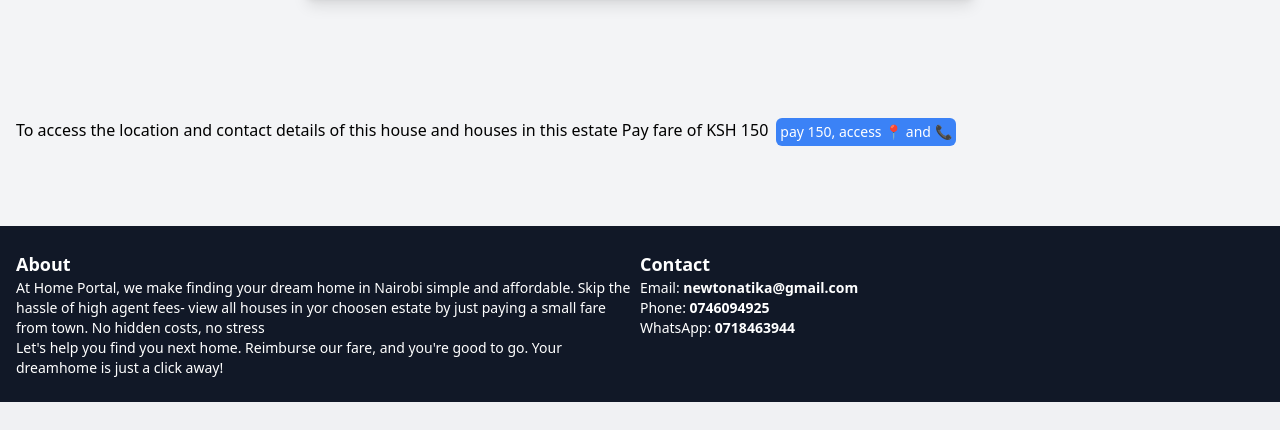
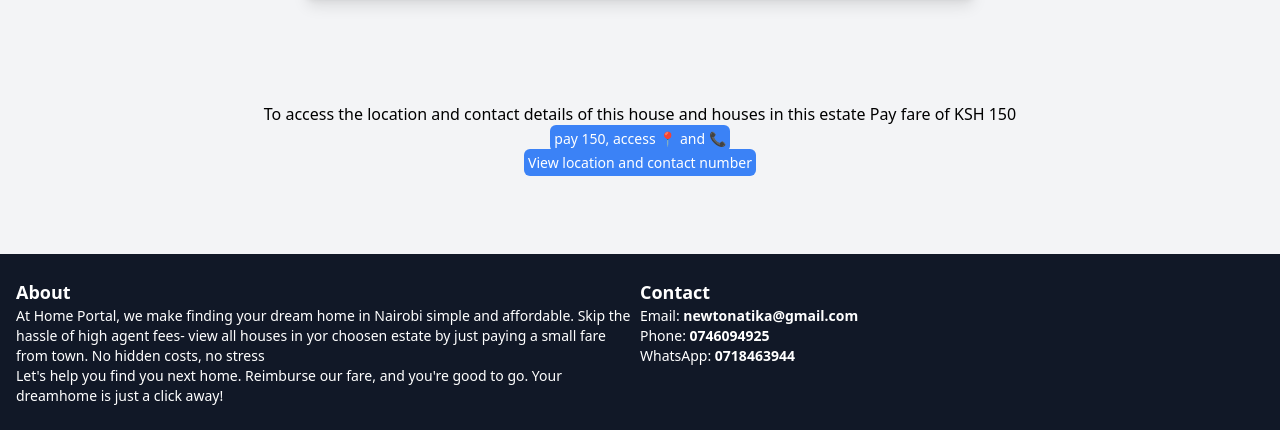
Before and after one commit to Newton-Shivachi/portalhome, a Django app: page /houses/1/ in a window 1280 px wide. Shown: the part 778-1208 px from the top of the page. Before the commit the page ends 1180 px from the top, so only its background shows below. Run offline with Django 5.2, Linux system fonts and the light colour scheme; data comes from the database, SQL or seed files in the repository; some libraries are stand-ins or nearby versions.

Commit message:
Update view_house.html

```diff
--- a/houses/templates/houses/view_house.html
+++ b/houses/templates/houses/view_house.html
@@ -65,11 +65,20 @@
     {% endif %}
 
     <!-- View Details Button -->
-            <div class="flex space-x-2 mt-4">
-                <p>To access the location and contact details of this house and houses in this estate Pay fare of KSH 150</p>
-                <a href="{% url 'house_detail' house.id %}" class="bg-blue-500 text-sm text-white px-1 py-1 rounded-md hover:bg-blue-600">
+            <div class="flex flex-col items-center w-full">
+                <div>
+                    <p>To access the location and contact details of this house and houses in this estate Pay fare of KSH 150</p>
+                </div>
+                <div>
+                    <a href="{% url 'house_detail' house.id %}" class="bg-blue-500 text-sm text-white px-1 py-1 rounded-md hover:bg-blue-600">
                    pay 150, access 📍 and 📞
-                </a>
+                    </a>
+                </div>
+                <div>
+                    <a href="{% url 'house_detail' house.id %}" class="bg-blue-500 text-sm text-white px-1 py-1 rounded-md hover:bg-blue-600">
+                   View location and contact number
+                    </a>
+                </div>
 
 
 </div>
```
